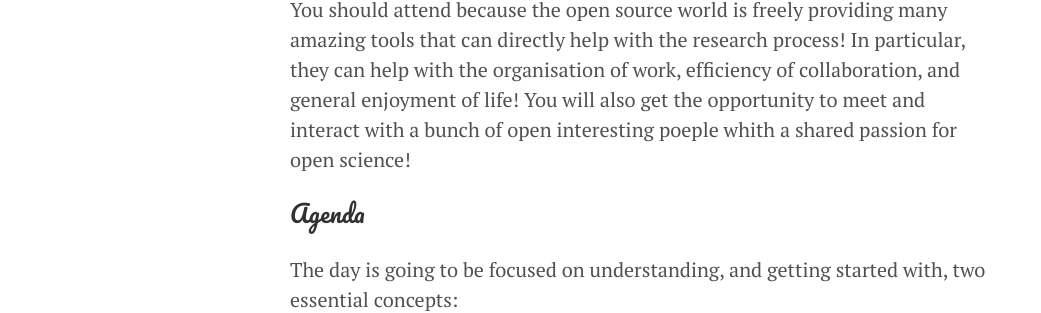
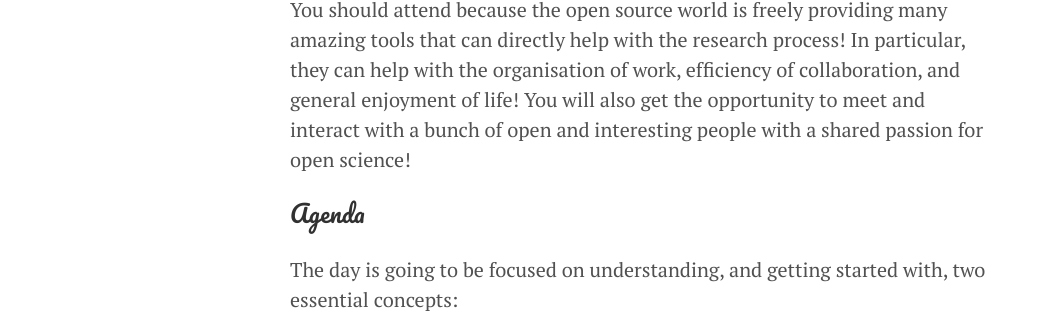
Before and after one commit to OpenScienceWorkshops/OpenScienceWorkshops.github.io, a Jekyll site: the page built from index.html, in a window 1280 px wide and 900 px high, scrolled down 1480 px. Shown: the part 264-577 px from the top of the window, without its empty margins (0-1041 px from the left). Built offline with Jekyll 4.4.1, drawn with Linux system fonts in a browser that asks for light colours; nearby versions of some CDN libraries; Markdown is read by kramdown in place of the engine named in the settings; the list of posts is cut into pages by our own code; comment, search, counter and statistics services are not loaded.

Commit message:
Fixed all typos

```diff
--- a/index.html
+++ b/index.html
@@ -42,7 +42,7 @@ title: Home
     amazing tools that can directly help with the research process!
     In particular, they can help with the organisation of work, efficiency of
     collaboration, and general enjoyment of life! You will also get the opportunity to meet and interact
-    with a bunch of open interesting poeple whith a shared passion for open science!
+    with a bunch of open and interesting people with a shared passion for open science!
     </p>
 
 
```
